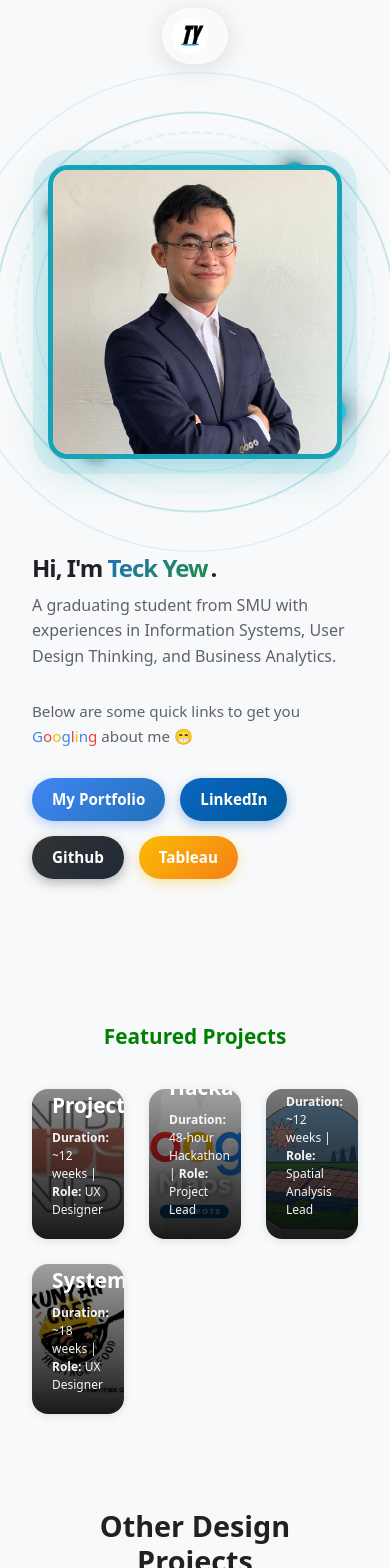
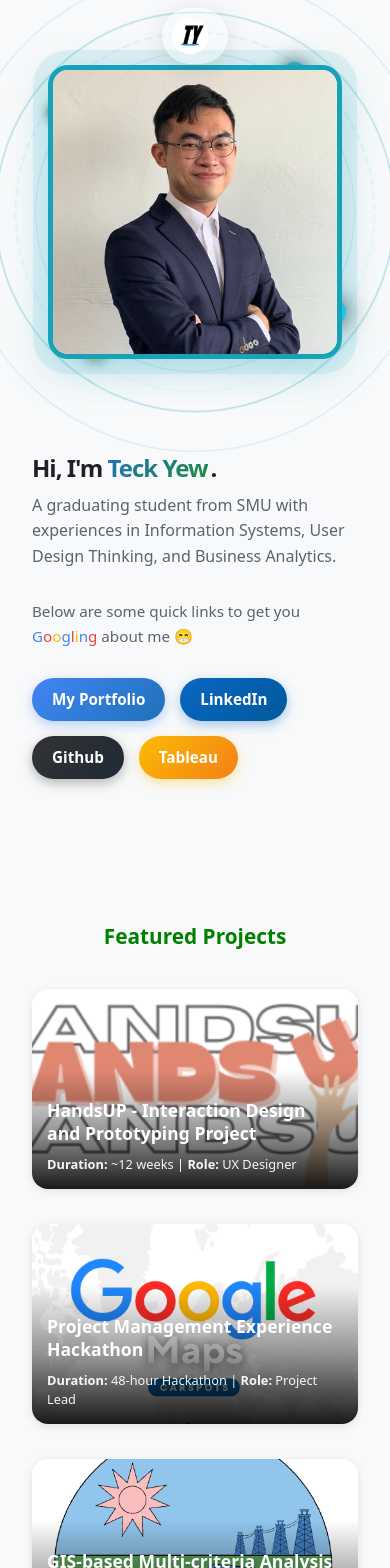
Before and after one commit to TeckYew/TeckYew.github.io, a Vue app: page / in a window 390 px wide. Shown: the top 1568 px of the page. Built offline with nearby package versions, Linux system fonts and the light colour scheme; no server answers; the database is empty; what vue-sweetalert2 would draw is missing.

Commit message:
Remove top padding from home page and fix mobile responsiveness

```diff
--- a/src/App.vue
+++ b/src/App.vue
@@ -30,8 +30,8 @@ export default {
   },
   computed: {
     shouldAddPadding() {
-      // Add padding to all pages EXCEPT About Me page
-      return this.route.name !== 'about'
+      // Add padding to all pages EXCEPT About Me and Home pages
+      return this.route.name !== 'about' && this.route.name !== 'home'
     }
   },
   data() {
--- a/src/components/NavBar.vue
+++ b/src/components/NavBar.vue
@@ -577,11 +577,15 @@ html[data-theme='dark'] .nav-link:hover {
   }
 
   .nav-links-container.active {
-    max-width: 280px;
+    max-width: 320px;
   }
 
   .navbar-brand {
     margin-right: 8px;
   }
+
+  .dark-mode-toggle {
+    flex-shrink: 0;
+  }
 }
 </style>
--- a/src/views/HomeView.vue
+++ b/src/views/HomeView.vue
@@ -68,7 +68,7 @@ import EventCard from '../components/Events/EventCard.vue'
       <h2 class="projects-title" style="margin-bottom: 40px;">Featured Projects</h2>
 
       <!-- Featured Projects Grid -->
-      <div style="display: grid; grid-template-columns: repeat(3, 1fr); gap: 25px; margin-bottom: 60px;">
+      <div class="featured-projects-grid" style="display: grid; grid-template-columns: repeat(3, 1fr); gap: 25px; margin-bottom: 60px;">
 
       <!-- Project 1: HandsUP -->
       <!-- First Project -->
@@ -592,11 +592,35 @@ export default {
   }
 
   .project-card-link {
-    height: 150px;
+    height: 200px;
+    margin-bottom: 15px;
   }
 
   .project-card-overlay {
-    padding: 30px 20px 20px;
+    padding: 30px 15px 15px;
+  }
+
+  .project-card-overlay h3 {
+    font-size: 1.1rem;
+  }
+
+  .project-card-overlay p {
+    font-size: 0.8rem;
+  }
+}
+
+/* Responsive Grid for Featured Projects */
+@media (max-width: 768px) {
+  .featured-projects-grid {
+    grid-template-columns: repeat(2, 1fr) !important;
+    gap: 15px !important;
+  }
+}
+
+@media (max-width: 576px) {
+  .featured-projects-grid {
+    grid-template-columns: 1fr !important;
+    gap: 20px !important;
   }
 
   .other-projects-section {
```
